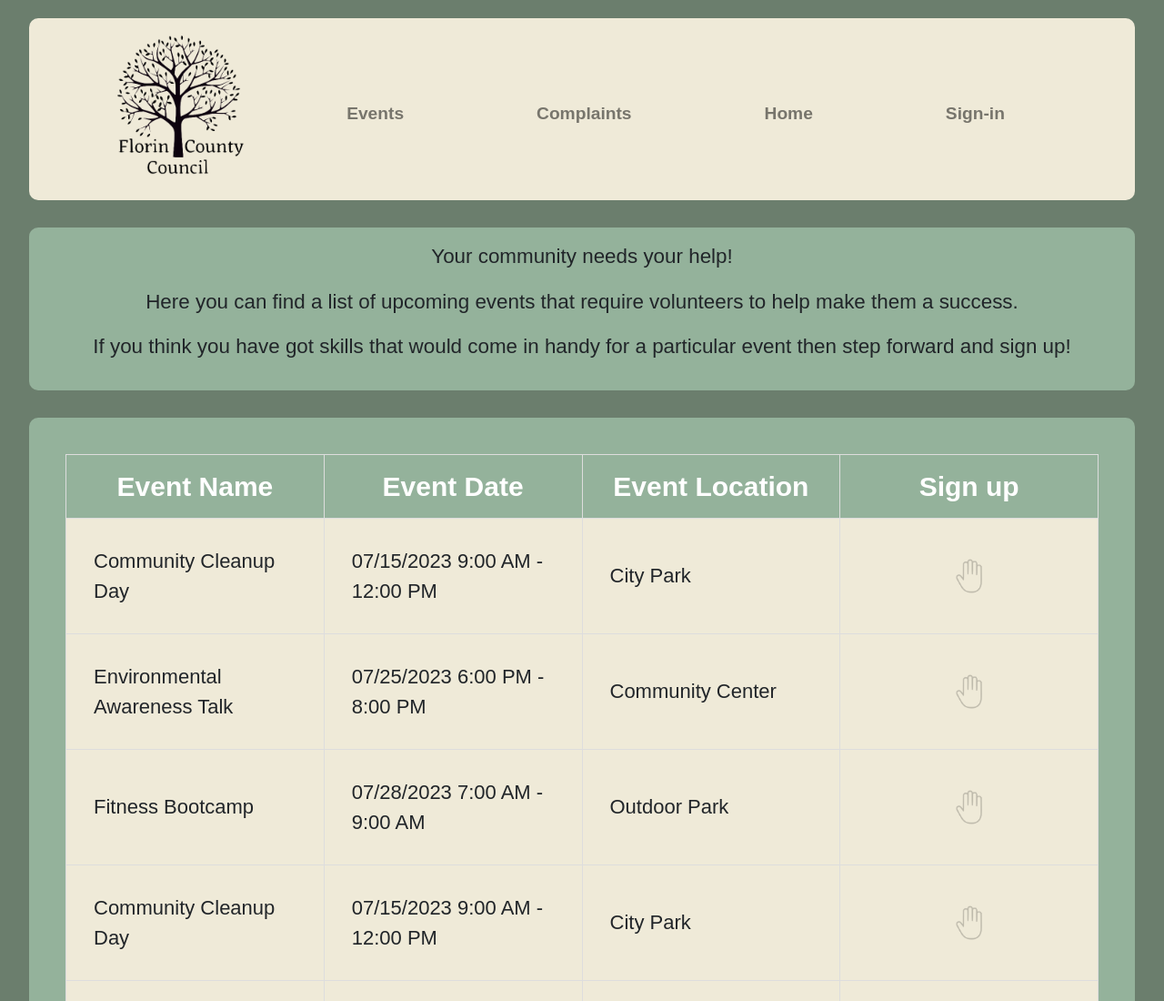
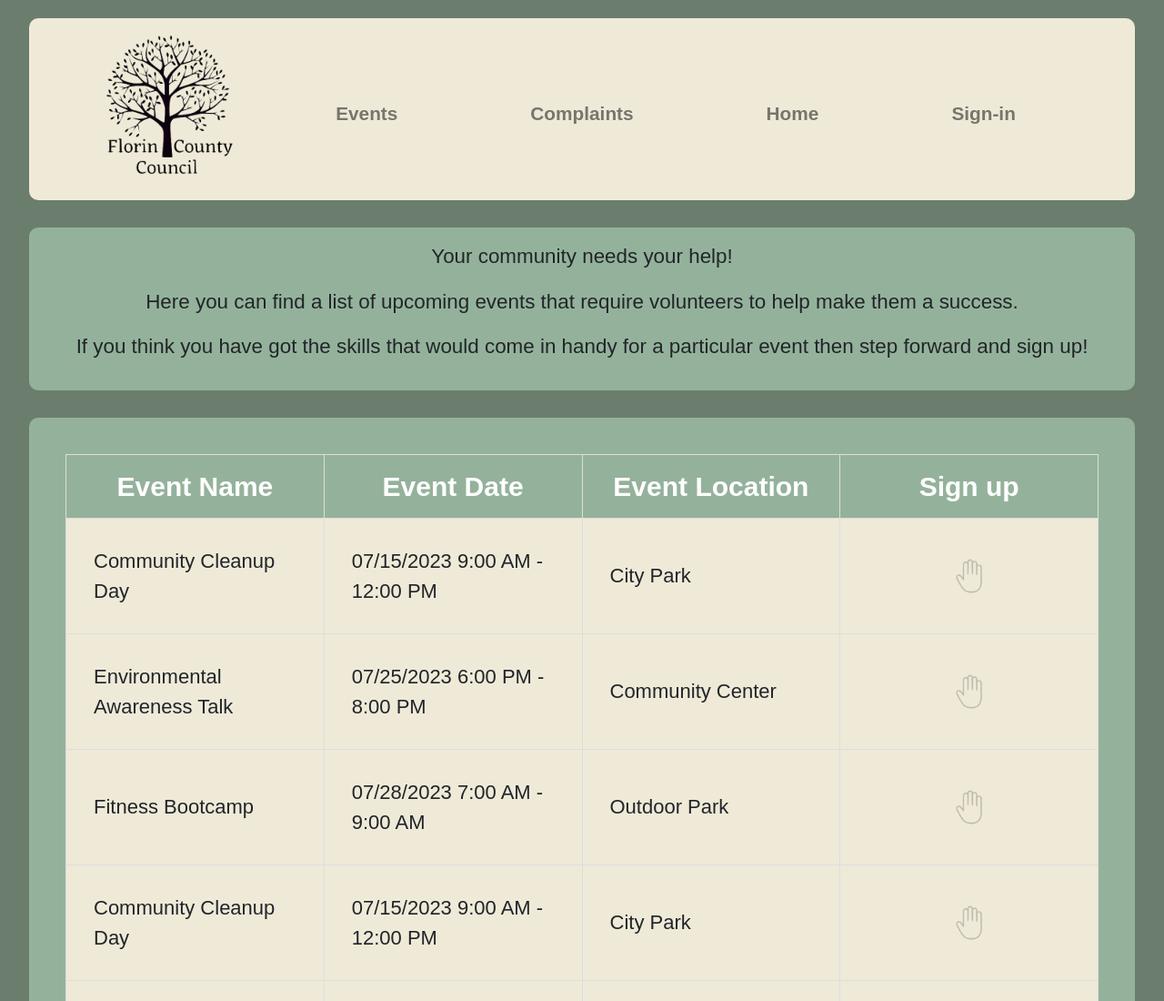
Before and after one commit to yf-chau/sunakkered, a website: page client/voluteering.html in a window 1280 px wide. Shown: the top 1100 px of the page at 91% size. Drawn offline with nearby package versions, Linux system fonts and the light colour scheme; a web font is replaced by a local one.

Commit message:
fixed typo in volunteer.html

```diff
--- a/client/volunteering.css
+++ b/client/volunteering.css
@@ -37,10 +37,8 @@ body {
 }
 
 .nav-link, nav-item {
-    font-size: 1rem;
     font-weight: bold;
-    color: #6B7E6D;
-    font-size: 1.2rem;
+    font-size: 1.3rem;
     color: #6B7E6D;
     padding: 0;
     margin: 10px 70px 0 60px;
--- a/client/voluteering.html
+++ b/client/voluteering.html
@@ -41,7 +41,7 @@
     <div class="welcome">
         <p>Your community needs your help!</p>
         <p>Here you can find a list of upcoming events that require volunteers to help make them a success.</p>
-        <p>If you think you have got skills that would come in handy for a particular event then step forward and sign up!</p>
+        <p>If you think you have got the skills that would come in handy for a particular event then step forward and sign up!</p>
     </div>
 
     <section class="box">
```
